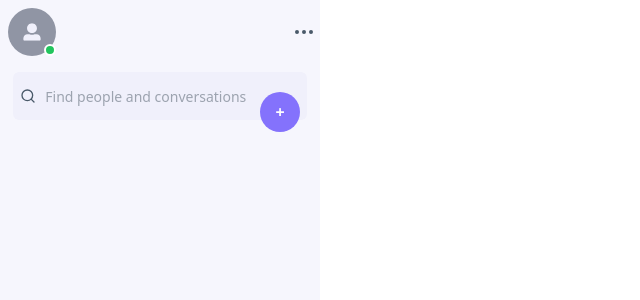
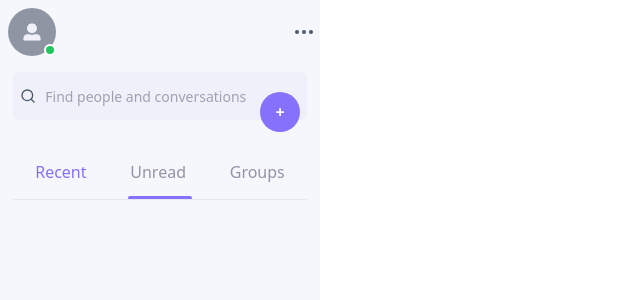
Before and after one commit to blazenn2/Chat-Application, a React (Create React App) app in the folder client/: page / in a window 1280 px wide. Shown: the top 300 px of the page, without its empty margins (0-640 px from the left). Built offline with nearby package versions, Linux system fonts and the light colour scheme.

Commit message:
Construction of sidebar

```diff
--- a/client/src/components/card/index.jsx
+++ b/client/src/components/card/index.jsx
@@ -3,7 +3,7 @@ import { FiMoreHorizontal } from "react-icons/fi";
 
 const Card = (props) => {
     return (
-        <div className={`flex ${props.isActive ? "bg-text-box" : null} p-4 rounded-lg w-1/2`}>
+        <div className={`flex ${props.isActive ? "bg-text-box" : null} p-4 rounded-lg w-full`}>
             <div className="bg-text-primary p-4 rounded-full relative mr-3">
                 <FaUserAlt className="text-text-box scale-110" />
                 {props.ping && (<>
--- a/client/src/container/sider-bar.jsx
+++ b/client/src/container/sider-bar.jsx
@@ -2,18 +2,41 @@ import Header from '../layout/header'
 import Input from '../components/input'
 import { FiSearch } from "react-icons/fi"
 import Button from '../components/button'
+import Card from '../components/card'
+import { useState } from 'react'
 
 const SideBar = () => {
+    const [filter, setFilter] = useState(0);
+
+
     return (
         <div className="w-1/4 h-full bg-background">
             <Header status="active" />
-            <div className="flex items-center justify-center relative">
+            <div className="flex items-center justify-center relative mb-5">
                 <FiSearch className='text-text-normal absolute left-5' />
                 <div className="w-11/12">
-                    <Input placeholder="Find people and conversations" style={{paddingLeft: "2rem"}} />
+                    <Input placeholder="Find people and conversations" style={{ paddingLeft: "2rem" }} />
                 </div>
                 <Button shape="circle" text="+" className="absolute right-5 -bottom-3 font-bold" />
             </div>
+            <div className="w-full flex items-center justify-center flex-col relative">
+                <div className="w-11/12 h-16 flex items-center justify-around">
+                    <div className="text-secondary">Recent</div>
+                    <div className="text-text-primary hover:text-secondary cursor-pointer">Unread</div>
+                    <div className="text-text-primary hover:text-secondary cursor-pointer">Groups</div>
+                    <div className="bg-secondary w-16 h-1 absolute left-50 bottom-1 rounded-lg"></div>
+                    {/* 8  50 */}
+                    {/* right 8 */}
+                </div>
+                <hr className='bg-text-box w-11/12 absolute bottom-1' />
+            </div>
+            {/* <div className="overflow-y-auto">
+                <div className="flex items-center justify-center">
+                    <div className="w-11/12">
+                        <Card isActive={true} name="Hamza" message="Hello world" time="7:39 am" ping={true} />
+                    </div>
+                </div>
+            </div> */}
         </div>
     )
 }
--- a/client/src/layout/header/index.jsx
+++ b/client/src/layout/header/index.jsx
@@ -26,8 +26,8 @@ const Header = (props) => {
                     <FiMoreHorizontal className="scale-150 text-text-normal" />
                 </button>
                 <div className="bg-white w-32 rounded-lg absolute top-5 right-0 transition-all ease-in-out flex flex-col justify-around py-2 shadow-2xl z-20" style={{ height: "0rem", opacity: 0 }} ref={modal}>
-                    <div className="text-center h-1/2 flex items-center justify-center text-text-primary hover:bg-text-box">Settings</div>
-                    <div className="text-center h-1/2 flex items-center justify-center text-text-primary hover:bg-text-box">Logout</div>
+                    <div className="text-center h-1/2 flex items-center justify-center text-text-primary hover:bg-text-box cursor-pointer">Settings</div>
+                    <div className="text-center h-1/2 flex items-center justify-center text-text-primary hover:bg-text-box cursor-pointer">Logout</div>
                 </div>
             </div>
         </div>
```
